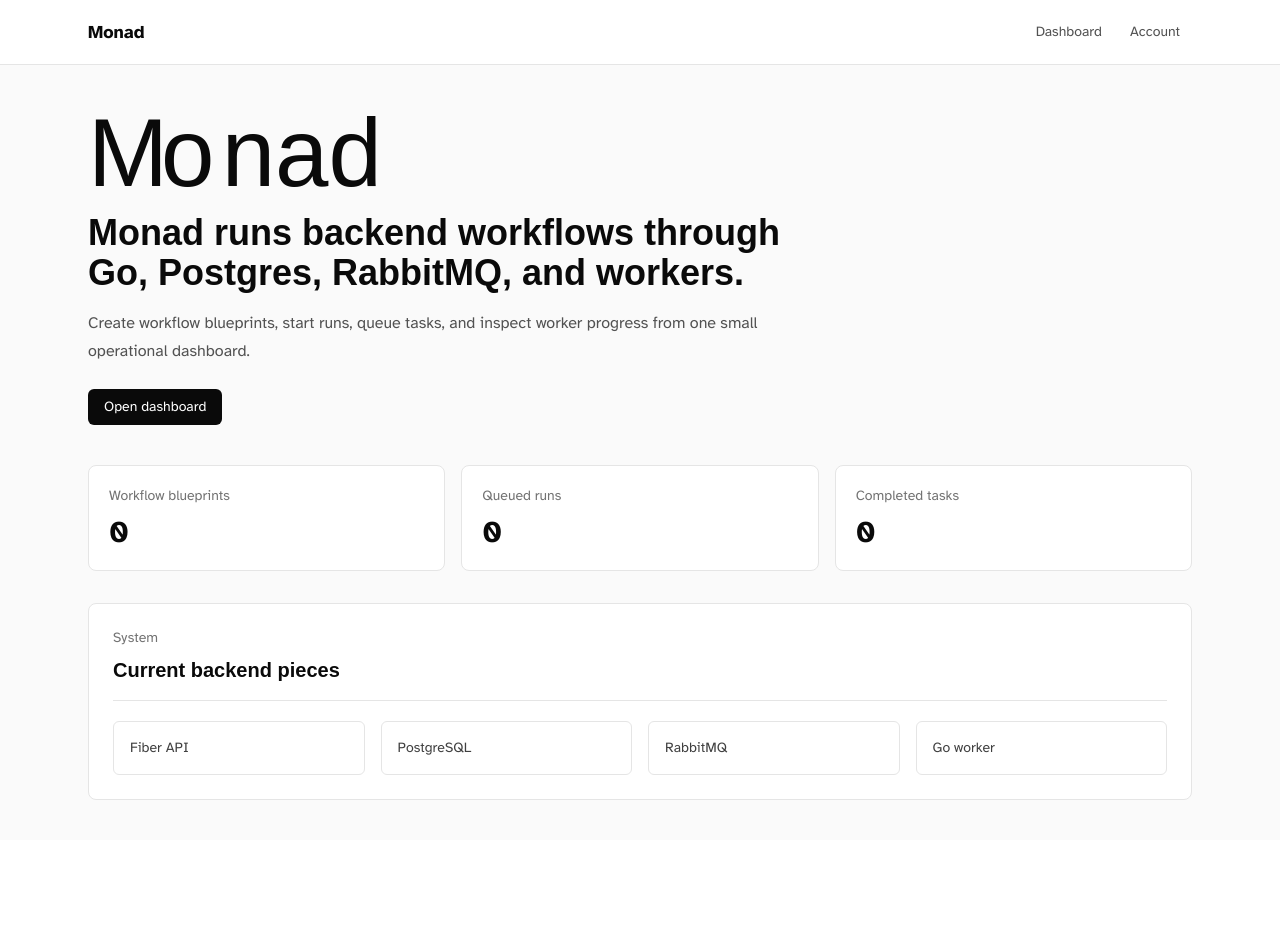
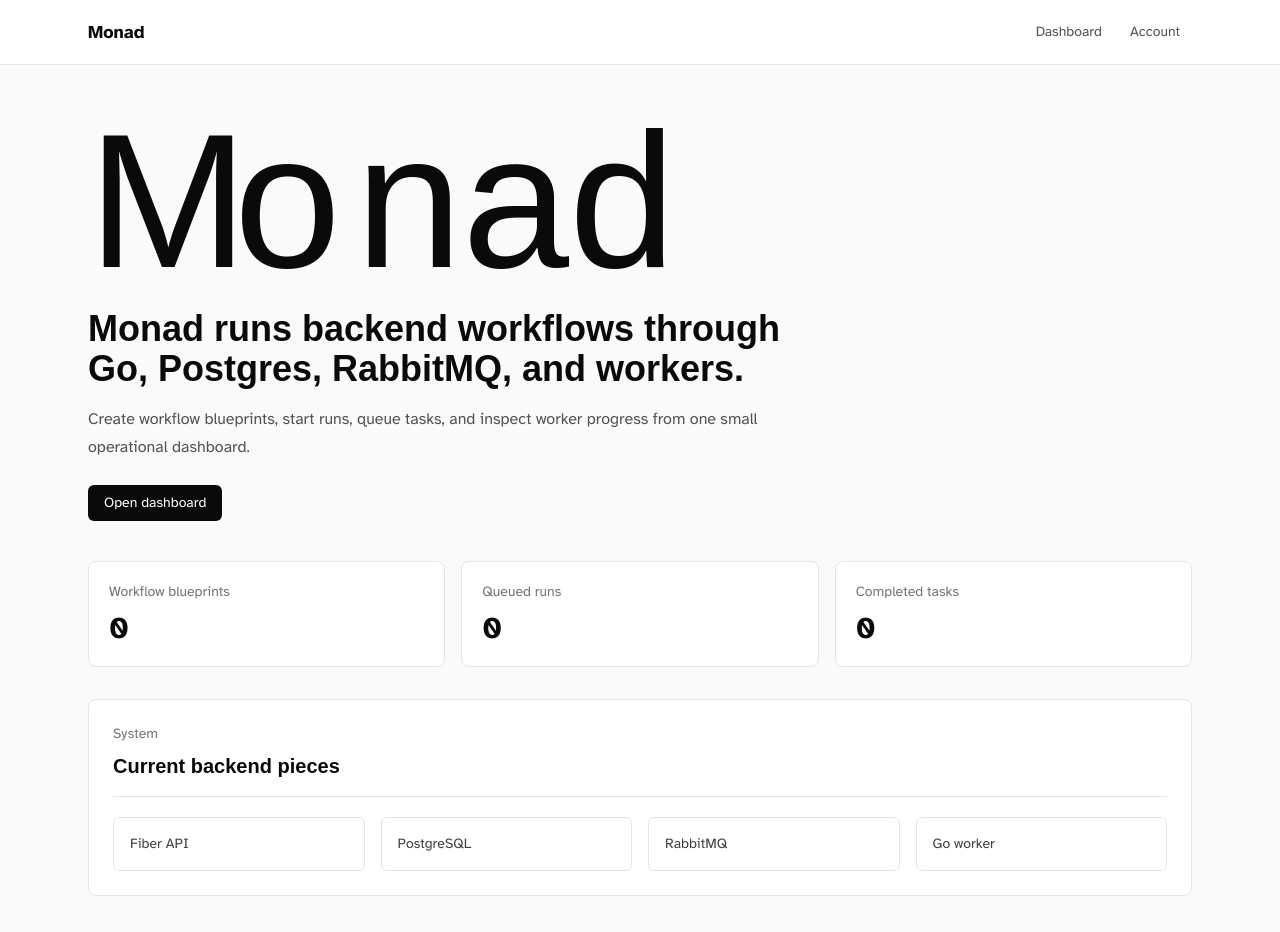
Before and after one commit to Elias-Larsson/Monad, a Next.js app in the folder monad/: page / in a window 1280 px wide. Shown: the top 932 px of the page. Before the commit the page ends 840 px from the top, so only its background shows below. Built offline with nearby package versions, Linux system fonts and the light colour scheme; a web font is replaced by a local one.

Commit message:
fix Logo animation and eslint

```diff
--- a/monad/components/logo.module.css
+++ b/monad/components/logo.module.css
@@ -3,7 +3,7 @@
     display: inline-flex;
     align-items: baseline;
     font-family: var(--font-heading), sans-serif;
-  font-size: 96px;
+    font-size: 12em;
     line-height: 1;
 }
 
@@ -25,11 +25,18 @@
     animation: o-bounce 2.5s forwards;
 }
 
+.tailWrap {
+    display: inline-block;
+    margin-left: 0.56em;
+    overflow: hidden;
+    width: 0;
+    animation: reveal-tail-width 0.45s ease forwards;
+    animation-delay: 1.65s;
+}
+
 .tail {
-  margin-left: 0.56em;
-  opacity: 0;
-  animation: reveal-tail 0.3s ease-in forwards;
-  animation-delay: 1.65s;
+    display: inline-block;
+    opacity: 1;
 }
 
 @keyframes o-slide {
@@ -65,32 +72,32 @@
 @keyframes o-bounce {
     0% {
         transform: translateY(-2em) scale(1);
-    animation-timing-function: cubic-bezier(.55, 0, 1, .45);
+        animation-timing-function: cubic-bezier(0.55, 0, 1, 0.45);
     }
 
     14% {
         transform: translateY(-0.72em) scale(1.18, 0.82);
-    animation-timing-function: cubic-bezier(0, .55, .45, 1);
+        animation-timing-function: cubic-bezier(0, 0.55, 0.45, 1);
     }
 
     28% {
         transform: translateY(-1.2em) scale(0.92, 1.08);
-    animation-timing-function: cubic-bezier(.55, 0, 1, .45);
+        animation-timing-function: cubic-bezier(0.55, 0, 1, 0.45);
     }
 
     42% {
         transform: translateY(-0.72em) scale(1.18, 0.82);
-    animation-timing-function: cubic-bezier(0, .55, .45, 1);
+        animation-timing-function: cubic-bezier(0, 0.55, 0.45, 1);
     }
 
     58% {
         transform: translateY(-1em) scale(0.92, 1.08);
-    animation-timing-function: cubic-bezier(.55, 0, .2, 1);
+        animation-timing-function: cubic-bezier(0.55, 0, 0.2, 1);
     }
 
     72% {
         transform: translateY(0em) scale(1.18, 0.82);
-    animation-timing-function: cubic-bezier(.2, 0, .2, 1);
+        animation-timing-function: cubic-bezier(0.2, 0, 0.2, 1);
     }
 
     100% {
@@ -98,8 +105,12 @@
     }
 }
 
-@keyframes reveal-tail {
+@keyframes reveal-tail-width {
+    from {
+        width: 0;
+    }
+
     to {
-    opacity: 1;
+        width: 1.7em;
     }
 }
--- a/monad/components/logo.tsx
+++ b/monad/components/logo.tsx
@@ -7,7 +7,9 @@ export const Logo = () => {
       <span className={styles.oTrack}>
         <span className={styles.o}>o</span>
       </span>
+      <span className={styles.tailWrap}>
         <span className={styles.tail}>nad</span>
+      </span>
     </div>
   );
-}
+};
```
Lines whose indentation alone changed are shown as unchanged.
